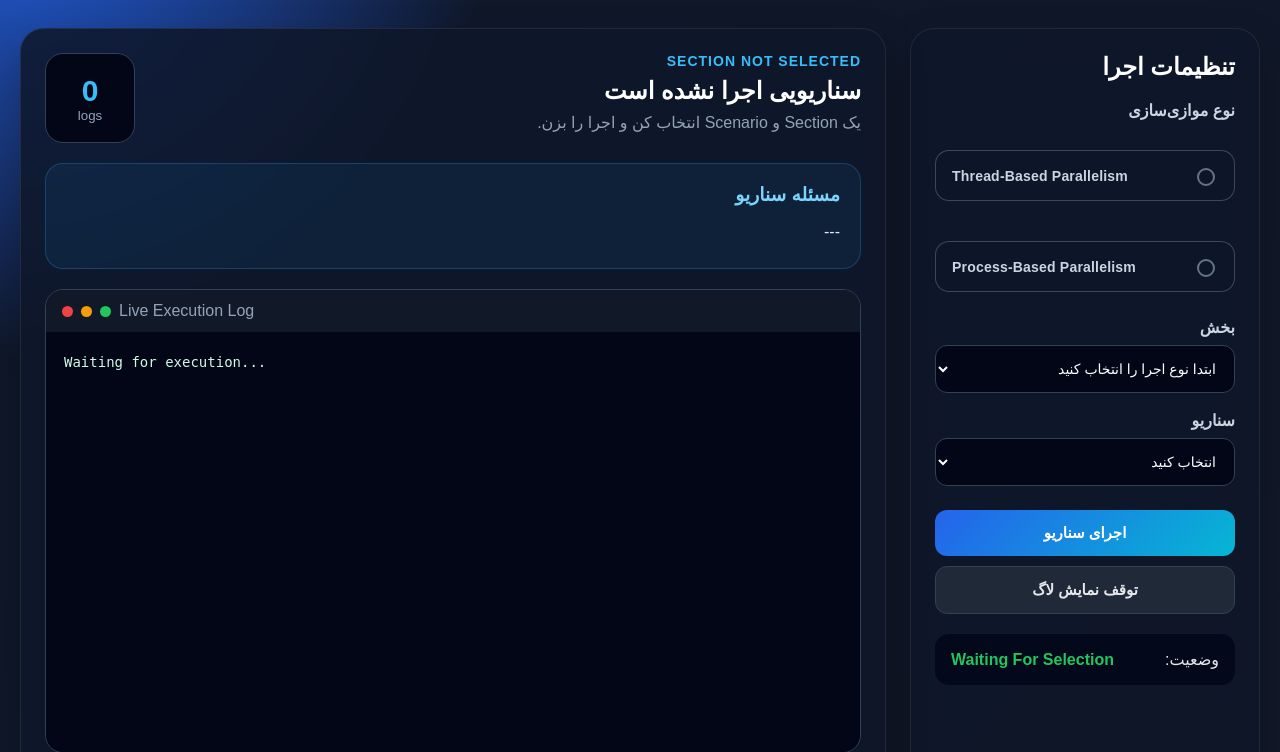
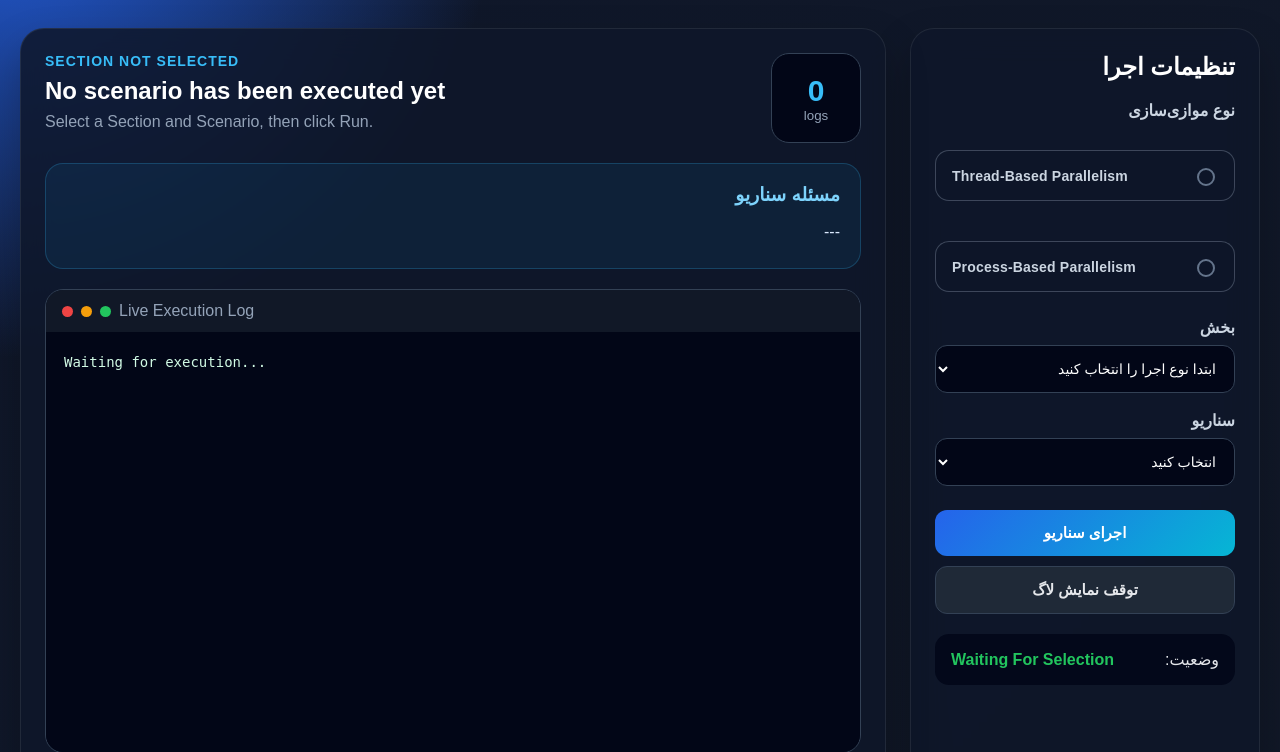
Before and after one commit to SeAmTa/parallel-project, a FastAPI app: page / in a window 1280 px wide. Shown: the part 147-899 px from the top of the page. Run offline with FastAPI, Linux system fonts and the light colour scheme.

Commit message:
Clean up UI direction and scenario titles

```diff
--- a/app/services/thread/current_thread.py
+++ b/app/services/thread/current_thread.py
@@ -193,7 +193,7 @@ def scenario_3():
         "method": "thread",
         "section": 2,
         "scenario": 3,
-        "title": "ردیابی current_thread در Threadهای تو در تو",
+        "title": "Tracking current_thread in Nested Threads",
         "problem": (
             "یک برنامه یک Thread ناظر ایجاد می‌کند و آن Thread ناظر نیز یک Thread داخلی "
             "دیگر می‌سازد. هر بخش از اجرا باید بتواند تشخیص دهد کدام Thread در همان لحظه "
--- a/app/services/thread/rlock_sync.py
+++ b/app/services/thread/rlock_sync.py
@@ -184,7 +184,7 @@ def scenario_2():
         "method": "thread",
         "section": 5,
         "scenario": 2,
-        "title": "استفاده از RLock در یک تراکنش چندمرحله‌ای سفارش",
+        "title": "Using RLock in a Multi-Step Order Transaction",
         "problem": (
             "یک فروشگاه آنلاین باید سفارش‌ها را به شکل امن تایید کند. تایید سفارش شامل "
             "چند مرحله است: بررسی موجودی، رزرو موجودی، و دریافت مبلغ از مشتری. همه این "
--- a/app/services/thread/semaphore_sync.py
+++ b/app/services/thread/semaphore_sync.py
@@ -135,7 +135,7 @@ def scenario_2():
         "method": "thread",
         "section": 6,
         "scenario": 2,
-        "title": "استفاده از Semaphore همراه با timeout و مسیر جایگزین",
+        "title": "Using Semaphore with Timeout and Fallback Path",
         "problem": (
             "یک درگاه پرداخت فقط می‌تواند همزمان به دو مشتری سرویس بدهد. مشتری‌ها نباید "
             "برای همیشه منتظر بمانند. اگر یک مشتری در مدت زمان مشخص نتواند وارد درگاه شود، "
--- a/app/templates/index.html
+++ b/app/templates/index.html
@@ -74,8 +74,8 @@
             <div class="result-header">
                 <div>
                     <h4 id="sectionTitle">Section not selected</h4>
-                    <h2 id="title">سناریویی اجرا نشده است</h2>
-                    <p id="meta">یک Section و Scenario انتخاب کن و اجرا را بزن.</p>
+                    <h2 id="title">No scenario has been executed yet</h2>
+                    <p id="meta">Select a Section and Scenario, then click Run.</p>
                 </div>
 
                 <div class="log-counter">
@@ -159,7 +159,7 @@ const LOG_COMPLETE_KEYWORDS = [
     "sorted",
     "ready",
     "passed",
-    "failed ",
+    "failed",
     "left",
     "processed",
     "delivered"
@@ -263,8 +263,8 @@ function updateSections() {
     });
 
     document.getElementById("sectionTitle").innerText = "Section not selected";
-    document.getElementById("title").innerText = "سناریویی اجرا نشده است";
-    document.getElementById("meta").innerText = "یک Section و Scenario انتخاب کن و اجرا را بزن.";
+    document.getElementById("title").innerText = "No scenario has been executed yet";
+    document.getElementById("meta").innerText = "Select a Section and Scenario, then click Run.";
     document.getElementById("problem").innerText = "---";
     document.getElementById("output").innerText = "Waiting for execution...";
     document.getElementById("explanation").innerText = "---";
@@ -308,7 +308,7 @@ function runScenario() {
     logCountElement.innerText = "0";
 
     sectionTitleElement.innerText = sectionName;
-    titleElement.innerText = "در حال اجرا...";
+    titleElement.innerText = "Running...";
     metaElement.innerText = `Method: ${method} | Section: ${section} | Scenario: ${scenario}`;
     problemElement.innerText = "---";
     outputElement.innerText = "";
@@ -347,7 +347,7 @@ function runScenario() {
         }
 
         else if (data.type === "error") {
-            titleElement.innerText = "خطا";
+            titleElement.innerText = "Error";
 
             appendOutputLine(
                 outputElement,
--- a/static/style.css
+++ b/static/style.css
@@ -52,19 +52,6 @@ body {
     margin-top: 8px;
     margin-bottom: 0;
     color: #94a3b8;
-}
-
-.badge {
-    position: absolute;
-    left: 24px;
-    top: 50%;
-    transform: translateY(-50%);
-    padding: 12px 18px;
-    border-radius: 999px;
-    background: linear-gradient(135deg, #2563eb, #06b6d4);
-    color: white;
-    font-weight: bold;
-    white-space: nowrap;
 }
 
 /* Layout */
@@ -157,154 +144,6 @@ button {
     color: #22c55e;
 }
 
-/* Output panel */
-.output-panel {
-    padding: 24px;
-}
-
-.result-header {
-    display: flex;
-    justify-content: space-between;
-    align-items: flex-start;
-    gap: 20px;
-    margin-bottom: 20px;
-}
-
-#sectionTitle {
-    margin: 0 0 8px;
-    color: #38bdf8;
-    font-size: 14px;
-    font-weight: 600;
-    text-transform: uppercase;
-    letter-spacing: 1px;
-}
-
-.result-header h2 {
-    margin: 0 0 8px;
-    color: white;
-}
-
-.result-header p {
-    margin: 0;
-    color: #94a3b8;
-}
-
-.log-counter {
-    width: 90px;
-    height: 90px;
-    border-radius: 18px;
-    background: #020617;
-    border: 1px solid #334155;
-    display: flex;
-    flex-direction: column;
-    justify-content: center;
-    align-items: center;
-    flex-shrink: 0;
-}
-
-.log-counter span {
-    font-size: 30px;
-    font-weight: bold;
-    color: #38bdf8;
-}
-
-.log-counter small {
-    color: #94a3b8;
-}
-
-/* Problem box */
-.problem-box {
-    margin-bottom: 20px;
-    padding: 20px;
-    border-radius: 18px;
-    background: rgba(14, 165, 233, 0.08);
-    border: 1px solid rgba(56, 189, 248, 0.22);
-}
-
-.problem-box h3 {
-    margin-top: 0;
-    margin-bottom: 10px;
-    color: #7dd3fc;
-}
-
-.problem-box p {
-    margin: 0;
-    color: #dbeafe;
-    line-height: 2;
-    white-space: pre-line;
-}
-
-/* Terminal */
-.terminal {
-    border-radius: 18px;
-    overflow: hidden;
-    border: 1px solid #334155;
-}
-
-.terminal-top {
-    height: 42px;
-    display: flex;
-    align-items: center;
-    gap: 8px;
-    padding: 0 16px;
-    background: #111827;
-    color: #94a3b8;
-    direction: ltr;
-}
-
-.dot {
-    width: 11px;
-    height: 11px;
-    border-radius: 50%;
-}
-
-.dot:nth-child(1) {
-    background: #ef4444;
-}
-
-.dot:nth-child(2) {
-    background: #f59e0b;
-}
-
-.dot:nth-child(3) {
-    background: #22c55e;
-}
-
-pre {
-    margin: 0;
-    height: 420px;
-    padding: 18px;
-    overflow-y: auto;
-    background: #020617;
-    color: #d1fae5;
-    direction: ltr;
-    text-align: left;
-    white-space: pre-wrap;
-    line-height: 1.8;
-    font-size: 14px;
-}
-
-/* Explanation */
-.explanation {
-    margin-top: 20px;
-    padding: 20px;
-    border-radius: 18px;
-    background: rgba(2, 6, 23, 0.8);
-    border: 1px solid rgba(255, 255, 255, 0.08);
-}
-
-.explanation h3 {
-    margin-top: 0;
-    color: white;
-}
-
-.explanation p {
-    margin-bottom: 0;
-    color: #cbd5e1;
-    line-height: 2;
-    white-space: pre-line;
-}
-
 /* Method radio buttons */
 .method-radio-group {
     display: flex;
@@ -369,12 +208,181 @@ pre {
     letter-spacing: 0.2px;
 }
 
-/* Log keyword colors */
-.log-time {
-    color: #94a3b8;
-    font-weight: 500;
+/* Output panel */
+.output-panel {
+    padding: 24px;
 }
 
+.result-header {
+    display: flex;
+    flex-direction: row-reverse;
+    justify-content: space-between;
+    align-items: flex-start;
+    gap: 20px;
+    margin-bottom: 20px;
+}
+
+.result-header > div:first-child {
+    direction: ltr;
+    text-align: left;
+    min-width: 0;
+}
+
+#sectionTitle {
+    margin: 0 0 8px;
+    color: #38bdf8;
+    direction: ltr;
+    text-align: left;
+    unicode-bidi: plaintext;
+    font-size: 14px;
+    font-weight: 600;
+    text-transform: uppercase;
+    letter-spacing: 1px;
+}
+
+#title {
+    margin: 0 0 8px;
+    color: white;
+    direction: ltr;
+    text-align: left;
+    unicode-bidi: plaintext;
+}
+
+#meta {
+    margin: 0;
+    color: #94a3b8;
+    direction: ltr;
+    text-align: left;
+    unicode-bidi: plaintext;
+}
+
+.log-counter {
+    width: 90px;
+    height: 90px;
+    border-radius: 18px;
+    background: #020617;
+    border: 1px solid #334155;
+    display: flex;
+    flex-direction: column;
+    justify-content: center;
+    align-items: center;
+    flex-shrink: 0;
+}
+
+.log-counter span {
+    font-size: 30px;
+    font-weight: bold;
+    color: #38bdf8;
+}
+
+.log-counter small {
+    color: #94a3b8;
+}
+
+/* Problem box */
+.problem-box {
+    margin-bottom: 20px;
+    padding: 20px;
+    border-radius: 18px;
+    background: rgba(14, 165, 233, 0.08);
+    border: 1px solid rgba(56, 189, 248, 0.22);
+    direction: rtl;
+    text-align: right;
+}
+
+.problem-box h3 {
+    margin-top: 0;
+    margin-bottom: 10px;
+    color: #7dd3fc;
+}
+
+.problem-box p {
+    margin: 0;
+    color: #dbeafe;
+    direction: rtl;
+    text-align: right;
+    unicode-bidi: plaintext;
+    line-height: 2;
+    white-space: pre-line;
+}
+
+/* Terminal */
+.terminal {
+    border-radius: 18px;
+    overflow: hidden;
+    border: 1px solid #334155;
+}
+
+.terminal-top {
+    height: 42px;
+    display: flex;
+    align-items: center;
+    gap: 8px;
+    padding: 0 16px;
+    background: #111827;
+    color: #94a3b8;
+    direction: ltr;
+}
+
+.dot {
+    width: 11px;
+    height: 11px;
+    border-radius: 50%;
+}
+
+.dot:nth-child(1) {
+    background: #ef4444;
+}
+
+.dot:nth-child(2) {
+    background: #f59e0b;
+}
+
+.dot:nth-child(3) {
+    background: #22c55e;
+}
+
+pre {
+    margin: 0;
+    height: 420px;
+    padding: 18px;
+    overflow-y: auto;
+    background: #020617;
+    color: #d1fae5;
+    direction: ltr;
+    text-align: left;
+    white-space: pre-wrap;
+    line-height: 1.8;
+    font-size: 14px;
+}
+
+/* Explanation */
+.explanation {
+    margin-top: 20px;
+    padding: 20px;
+    border-radius: 18px;
+    background: rgba(2, 6, 23, 0.8);
+    border: 1px solid rgba(255, 255, 255, 0.08);
+    direction: rtl;
+    text-align: right;
+}
+
+.explanation h3 {
+    margin-top: 0;
+    color: white;
+}
+
+.explanation p {
+    margin-bottom: 0;
+    color: #cbd5e1;
+    direction: rtl;
+    text-align: right;
+    unicode-bidi: plaintext;
+    line-height: 2;
+    white-space: pre-line;
+}
+
+/* Log keyword colors */
 .log-keyword-start {
     color: #4ade80;
     font-weight: 800;
@@ -415,9 +423,4 @@ pre {
     .header > div {
         text-align: center;
     }
-
-    .badge {
-        position: static;
-        transform: none;
-    }
 }
```
